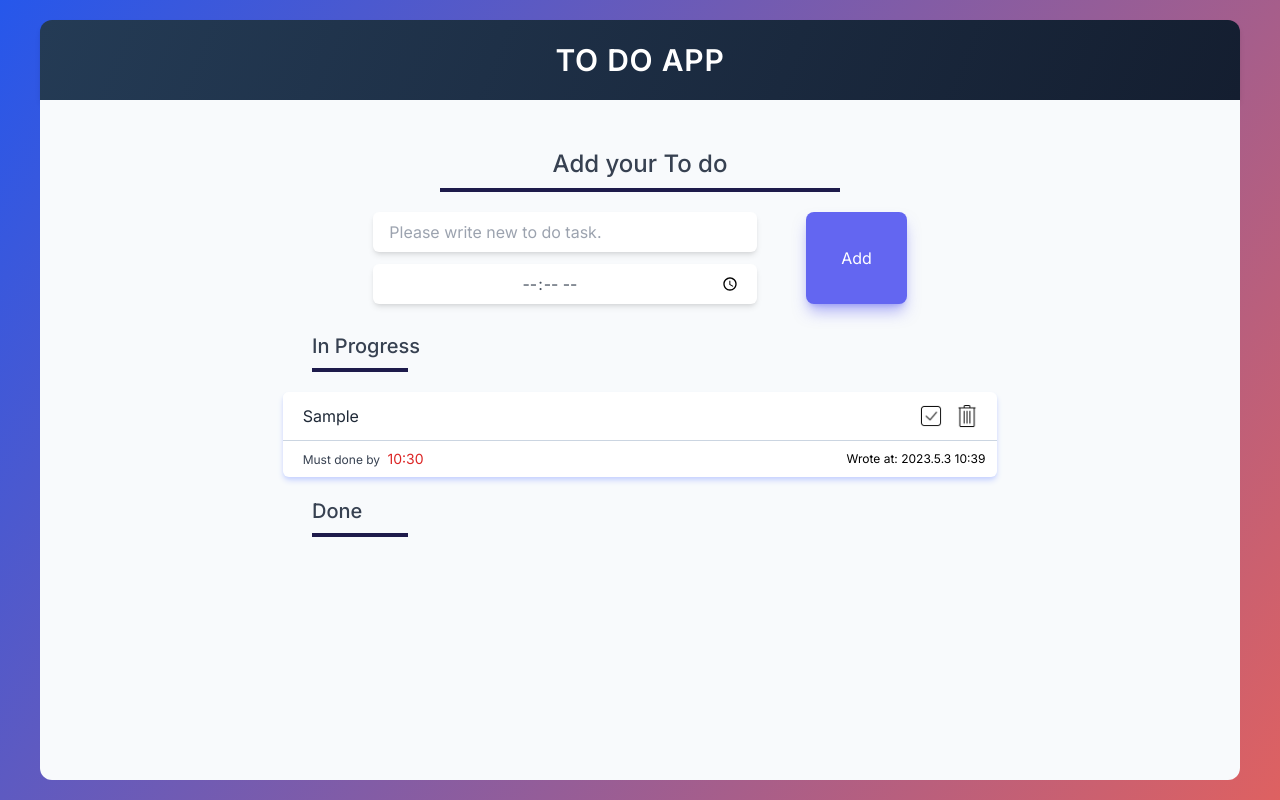
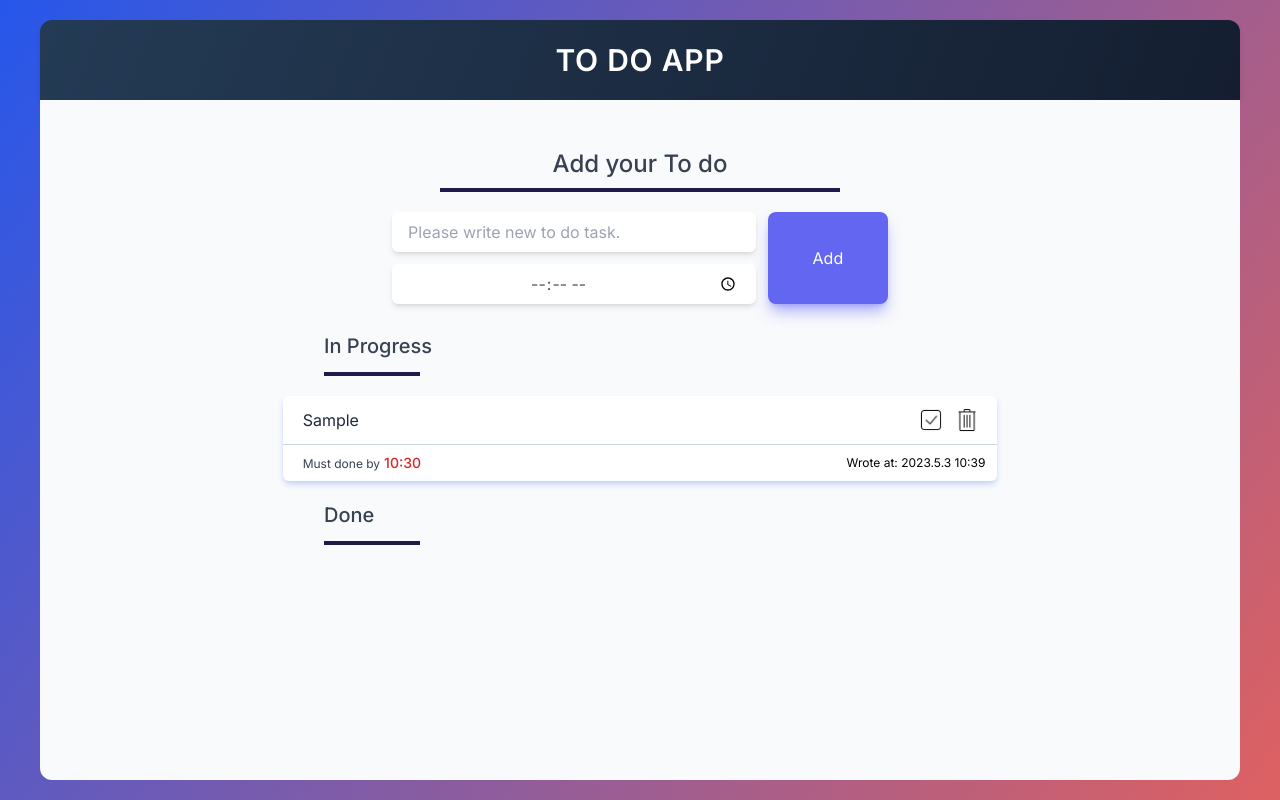
Before and after one commit to kimhwanhoon/todo-app, a Next.js app: page / in a window 1280 px wide. Both pictures are taken after typing "Sample", "10:30" into the empty fields and a click on the button "Add". Built offline with nearby package versions, Linux system fonts and the light colour scheme.

Commit message:
version 1.0.2 Goals: [x]: done, [ ]: not done [x] 코드 정리 [x] minor animation added. [x] must done by (time) weight changed to medium(red color) [x] add button min width max width adjusted.

```diff
--- a/app/components/Done cards.jsx
+++ b/app/components/Done cards.jsx
@@ -41,13 +41,16 @@ const DoneCards = ({ doneCardArr, setDoneCardArr, setCardsArr }) => {
 
   return (
     <div className="flex flex-col gap-2 w-full px-16">
-      <h1 className="ml-52 w-32 text-xl font-medium text-gray-700 pt-5">
-        Done
-      </h1>
-      <div
-        id="divider0"
-        className="w-24 border-b-4 border-indigo-950 ml-52 mb-3"
-      ></div>
+      <div className="flex flex-col items-center divider">
+        <h1 className="divider-h1 w-32 text-xl font-medium text-gray-700 pt-5">
+          Done
+        </h1>
+        <div
+          id="divider0"
+          className="mt-3 w-24 border-b-4 border-indigo-950 mb-3"
+        ></div>
+      </div>
+
       <div
         id="done-card-list"
         className="flex flex-wrap gap-5 justify-center mb-10"
@@ -73,7 +76,7 @@ const ProjectCards = ({
     return (
       <div
         key={card.id}
-        className="flex flex-col shadow-md shadow-indigo-200 rounded-md w-2/3 bg-white"
+        className="done-cards flex flex-col shadow-md shadow-indigo-200 rounded-md w-2/3 bg-white"
       >
         <div className="flex justify-between border-b border-b-slate-300 items-center">
           <input
@@ -84,13 +87,13 @@ const ProjectCards = ({
           />
           <div className="flex gap-3 pr-7">
             <img
-              className="w-6 h-6 ml-3 cursor-pointer"
+              className="icon w-6 h-6 ml-3 cursor-pointer"
               src="/back.png"
               alt="back"
               onClick={() => backButtonClickHandler(card.id)}
             />
             <img
-              className="w-6 h-6  cursor-pointer"
+              className="icon w-6 h-6  cursor-pointer"
               src="/delete.png"
               alt="delete"
               onClick={() => deleteDoneCard(card.id)}
--- a/app/components/In progress cards.jsx
+++ b/app/components/In progress cards.jsx
@@ -1,7 +1,7 @@
 'use client';
 
 const InProgressCards = ({ cardsArr, setCardsArr, setDoneCardArr }) => {
-  // DELETE BUTTON => DELETE CARD
+  // DELETE BUTTON CLICK => DELETE CARD
   const deleteClickHandler = (key) => {
     if (confirm('Are you sure to delete this task?')) {
       const localProgressCards = JSON.parse(localStorage.getItem('progress'));
@@ -17,7 +17,7 @@ const InProgressCards = ({ cardsArr, setCardsArr, setDoneCardArr }) => {
     }
   };
   // Checked to send to Done section
-  const checkButtonClickHandler = (key) => {
+  const checkButtonClickHandler = (e, key) => {
     if (confirm('Have you done your task?')) {
       const targetCard = cardsArr.filter((card) => card.id === key);
       // local done에 추가
@@ -41,18 +41,25 @@ const InProgressCards = ({ cardsArr, setCardsArr, setDoneCardArr }) => {
       const filteredArr = cardsArr.filter((card) => {
         return card.id !== key;
       });
+
       setCardsArr(filteredArr);
+      // 애니메이션 구현
+      const eventTargetCard = e.target.parentNode.parentNode.parentNode;
+      eventTargetCard;
     }
   };
   return (
     <div className="flex flex-col gap-2 w-full px-16">
-      <h1 className="ml-52 w-32 text-xl font-medium text-gray-700">
-        In Progress
-      </h1>
-      <div
-        id="divider0"
-        className="w-24 border-b-4 border-indigo-950 ml-52 mb-3"
-      ></div>
+      <div className="flex flex-col items-center divider">
+        <h1 className="divider-h1 w-32 text-xl font-medium text-gray-700">
+          In Progress
+        </h1>
+        <div
+          id="divider0"
+          className=" pt-3 w-24 border-b-4 border-indigo-950 mb-3"
+        ></div>
+      </div>
+
       <div id="card-list" className="flex flex-wrap gap-5 justify-center">
         <ProjectCards
           cardsArr={cardsArr}
@@ -75,7 +82,7 @@ const ProjectCards = ({
     return (
       <div
         key={card.id}
-        className="flex flex-col shadow-md shadow-indigo-200 rounded-md w-2/3 bg-white"
+        className="progress-cards flex flex-col shadow-md shadow-indigo-200 rounded-md w-2/3 bg-white"
       >
         <div className="flex justify-between border-b border-b-slate-300 items-center">
           <input
@@ -86,13 +93,13 @@ const ProjectCards = ({
           />
           <div className="flex gap-3 pr-7">
             <img
-              className="w-6 h-6 ml-3 cursor-pointer"
+              className="icon w-6 h-6 ml-3 cursor-pointer"
               src="/check.png"
               alt=""
-              onClick={() => checkButtonClickHandler(card.id)}
+              onClick={(e) => checkButtonClickHandler(e, card.id)}
             />
             <img
-              className="w-6 h-6  cursor-pointer"
+              className="icon w-6 h-6  cursor-pointer"
               src="/delete.png"
               alt=""
               onClick={() => deleteClickHandler(card.id)}
@@ -102,8 +109,10 @@ const ProjectCards = ({
 
         <div className="flex justify-between items-center py-2">
           <h1 className="pl-5 mr-1 text-xs text-gray-700">
-            Must done by{' '}
-            <span className="pl-1 text-red-600 text-sm">{card.by}</span>
+            Must done by
+            <span className="pl-1 text-red-600 text-sm font-medium">
+              {card.by}
+            </span>
           </h1>
           <p className="w-64 text-xs px-3 text-right">Wrote at: {card.time}</p>
         </div>
--- a/app/components/input.jsx
+++ b/app/components/input.jsx
@@ -72,11 +72,11 @@ const Input = (props) => {
           className="w-3/4 border-b-4 border-b-indigo-950 mb-5"
         ></div>
         <div className="flex items-center">
-          <div>
+          <div className="w-full">
             <input
               autoComplete="off"
               id="todo-textarea"
-              className="text-gray-600 shadow-md resize-none h-10 rounded-md w-96 focus:outline-indigo-400 p-4 focus:scale-105 ease-out duration-300"
+              className="text-gray-600 shadow-md resize-none h-10 rounded-md w-full focus:outline-indigo-400 p-4 focus:scale-105 ease-out duration-300"
               value={props.typedValue}
               placeholder="Please write new to do task."
               onChange={(e) => todoTextOnChangeHandler(e)}
@@ -85,7 +85,7 @@ const Input = (props) => {
             <input
               id="time-input"
               type="time"
-              className="text-gray-600 w-96 shadow-md rounded-md mt-3 p-4 focus:outline-indigo-400 focus:scale-105 ease-out duration-300 h-10 text-center"
+              className="text-gray-600 w-full shadow-md rounded-md mt-3 p-4 focus:outline-indigo-400 focus:scale-105 ease-out duration-300 h-10 text-center"
               value={props.typedTime}
               onChange={(e) => TimeOnChangeHandler(e)}
               onKeyDown={handleKeyPressOnTimeInput}
@@ -96,7 +96,7 @@ const Input = (props) => {
             id="add-button"
             type="button"
             value="Add"
-            className="w-2/6 h-full bg-indigo-500 shadow-lg shadow-indigo-500/50 rounded-lg text-white hover:bg-indigo-400 cursor-pointer active:scale-95 ease-out duration-300 hover:scale-x-105"
+            className="w-2/6 h-full bg-indigo-500 shadow-lg shadow-indigo-500/50 rounded-lg text-white hover:bg-indigo-400 cursor-pointer active:scale-95 ease-out duration-300 hover:scale-x-105 min-w-120 ml-3 max-w-120"
             onClick={(e) => addOnClickHandler(e)}
           />
         </div>
--- a/app/globals.css
+++ b/app/globals.css
@@ -33,3 +33,38 @@ header {
     rgba(36, 59, 85, 1) 100%
   );
 }
+
+.divider {
+  padding-right: 50%;
+}
+.divider-h1 {
+  margin-left: 2rem;
+}
+
+#CONTAINER {
+  max-width: 1200px;
+}
+
+.progress-cards {
+  transition: 0.3s ease-in-out;
+}
+
+.progress-cards:hover {
+  transform: scale(1.01);
+}
+
+.done-cards {
+  transition: 0.3s ease-in-out;
+}
+
+.done-cards:hover {
+  transform: scale(1.01);
+}
+
+.icon {
+  transition: 0.3s ease-in-out;
+}
+
+.icon:hover {
+  transform: scale(1.1);
+}
--- /dev/null
+++ b/app/index.js
@@ -0,0 +1 @@
+console.log(1000000);
--- a/app/main.jsx
+++ b/app/main.jsx
@@ -46,6 +46,7 @@ const Main = () => {
         setDoneCardArr={setDoneCardArr}
         saveOnLocalProgress={saveOnLocalProgress}
       />
+
       <InProgressCards
         cardsArr={cardsArr}
         setCardsArr={setCardsArr}
--- a/tailwind.config.js
+++ b/tailwind.config.js
@@ -17,6 +17,12 @@ module.exports = {
       },
       minWidth: {
         800: '800px',
+        120: '80px',
+      },
+      maxWidth: {
+        120: '120px',
+        100: '100px',
+        140: '140px',
       },
     },
   },
```
